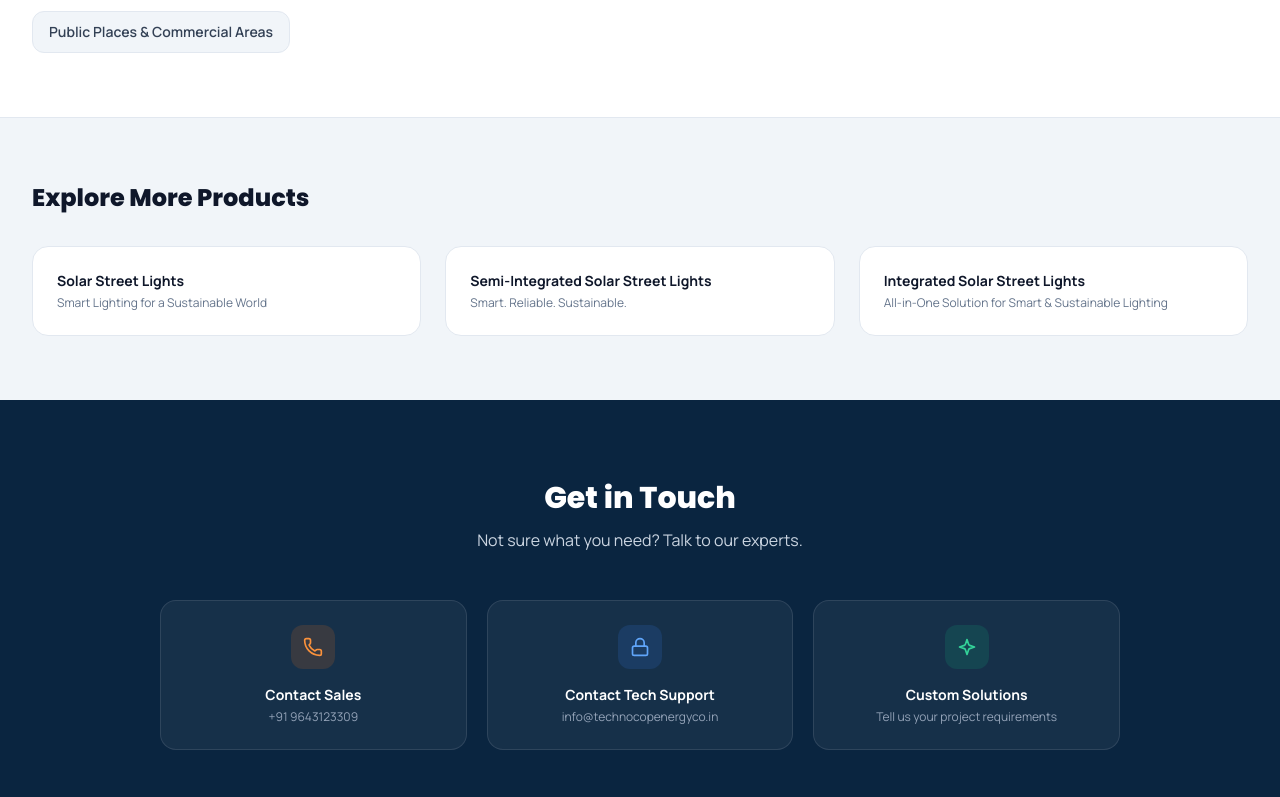
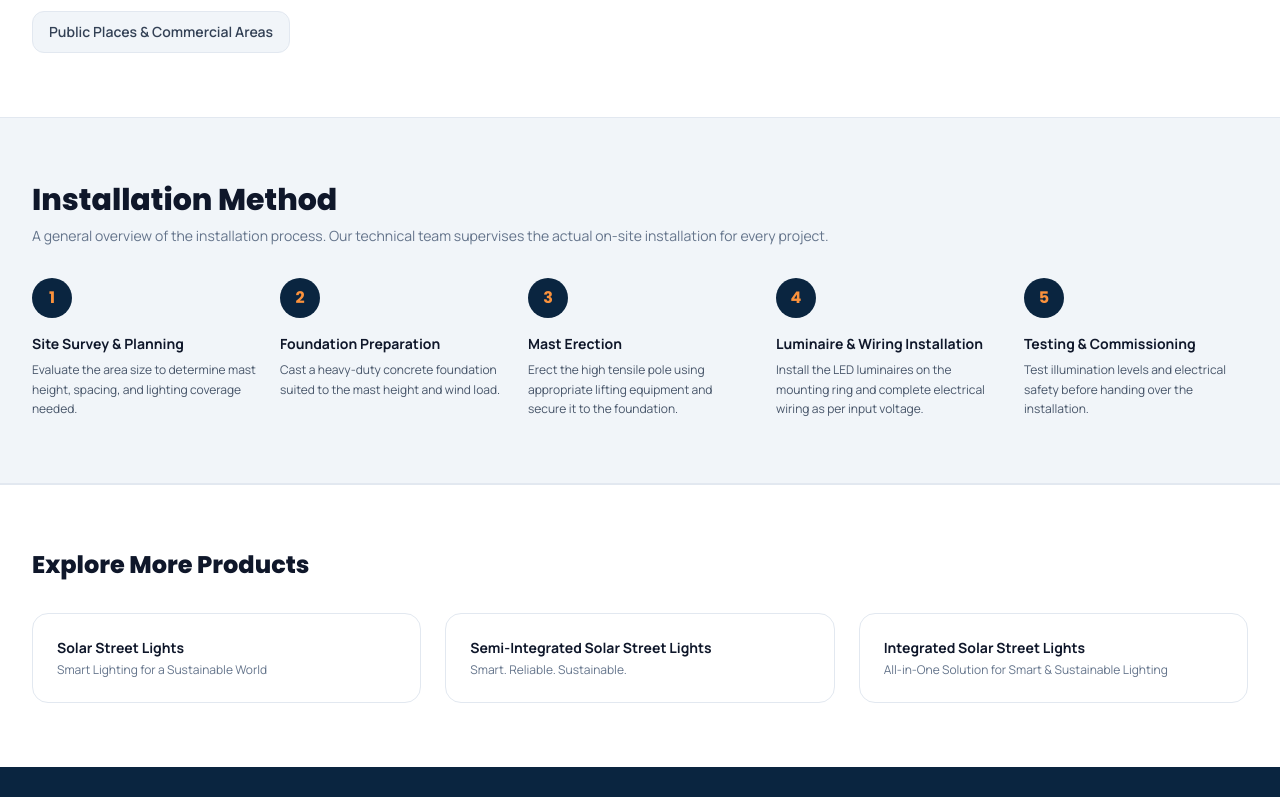
Before and after one commit to pra-chi02/Techcop-Website, an Angular app in the folder frontend/: page /products/high-mast-lights in a window 1280 px wide. Shown: the part 1823-2620 px from the top of the page. Built offline with nearby package versions, Linux system fonts and the light colour scheme.

Commit message:
Add installation method section

```diff
--- a/frontend/src/app/data.ts
+++ b/frontend/src/app/data.ts
@@ -39,6 +39,7 @@ export interface ProductCategory {
   wattageOptions: string[];
   keySpecs: SpecItem[];
   applications: string[];
+  installationSteps: { title: string; description: string }[];
 }
 
 export interface OtherProduct {
@@ -185,6 +186,13 @@ export const productCategories: ProductCategory[] = [
       { label: 'Mounting Height', value: '6 Meter to 12 Meter (Customizable)' },
     ],
     applications: ['Highways', 'Residential Areas', 'Parks & Gardens', 'Industrial Areas', 'Campus & Institutions', 'Rural & Remote Areas'],
+    installationSteps: [
+      { title: 'Site Survey & Planning', description: 'Assess the installation location, sunlight exposure, and pole spacing to plan the layout.' },
+      { title: 'Foundation & Pole Erection', description: 'Prepare the base foundation and erect the pole securely at the marked position.' },
+      { title: 'Panel & Fixture Mounting', description: 'Mount the solar panel at the correct tilt angle and attach the LED light fixture to the pole.' },
+      { title: 'Wiring & Battery Connection', description: 'Connect the panel, battery and LED fixture through the smart controller as per polarity.' },
+      { title: 'Testing & Commissioning', description: 'Run a full day-night cycle test to confirm charging, dusk-to-dawn operation, and handover.' },
+    ],
   },
   {
     slug: 'semi-integrated-solar-street-lights',
@@ -215,6 +223,13 @@ export const productCategories: ProductCategory[] = [
       { label: 'Mounting Height', value: '6 Meter to 12 Meter (Customizable)' },
     ],
     applications: ['Roads & Highways', 'Residential Areas', 'Parks & Gardens', 'Industrial Areas', 'Schools & Colleges', 'Rural Areas'],
+    installationSteps: [
+      { title: 'Site Survey & Planning', description: 'Check pole spacing, shading, and orientation requirements at the installation site.' },
+      { title: 'Foundation & Pole Erection', description: 'Cast the base foundation and erect the pole at the marked position.' },
+      { title: 'Panel Bracket & Fixture Mounting', description: 'Fix the solar panel bracket at the top facing optimal sun direction, and mount the light fixture below.' },
+      { title: 'Battery Unit Wiring', description: 'Connect the inbuilt battery unit to the panel and LED fixture through the controller.' },
+      { title: 'Testing & Commissioning', description: 'Verify auto on/off operation and backup performance before final handover.' },
+    ],
   },
   {
     slug: 'integrated-solar-street-lights',
@@ -245,6 +260,13 @@ export const productCategories: ProductCategory[] = [
       { label: 'Mounting Height', value: '6 Meter to 12 Meter (Customizable)' },
     ],
     applications: ['Roads & Highways', 'Residential Areas', 'Parks & Gardens', 'Industrial Areas', 'Schools & Colleges', 'Rural & Remote Areas'],
+    installationSteps: [
+      { title: 'Site Survey & Planning', description: 'Assess site layout and pole spacing since the all-in-one unit has no separate wiring needs.' },
+      { title: 'Foundation & Pole Erection', description: 'Prepare the base foundation and erect the pole at the marked location.' },
+      { title: 'Unit Mounting', description: 'Mount the integrated unit (panel, battery, LED and controller in one body) to the pole bracket.' },
+      { title: 'Angle Adjustment', description: 'Adjust the panel tilt angle for optimal sun exposure at the site latitude.' },
+      { title: 'Testing & Commissioning', description: 'Confirm dusk-to-dawn auto operation and backup performance before handover.' },
+    ],
   },
   {
     slug: 'high-mast-lights',
@@ -278,6 +300,13 @@ export const productCategories: ProductCategory[] = [
       { label: 'Surge Protection', value: '4KV / 6KV / 10KV' },
     ],
     applications: ['Ports & Terminals', 'Airports', 'Stadiums & Sports Complex', 'Industrial Areas', 'Highways & Toll Plazas', 'Railway Yards', 'Large Parking Areas', 'Public Places & Commercial Areas'],
+    installationSteps: [
+      { title: 'Site Survey & Planning', description: 'Evaluate the area size to determine mast height, spacing, and lighting coverage needed.' },
+      { title: 'Foundation Preparation', description: 'Cast a heavy-duty concrete foundation suited to the mast height and wind load.' },
+      { title: 'Mast Erection', description: 'Erect the high tensile pole using appropriate lifting equipment and secure it to the foundation.' },
+      { title: 'Luminaire & Wiring Installation', description: 'Install the LED luminaires on the mounting ring and complete electrical wiring as per input voltage.' },
+      { title: 'Testing & Commissioning', description: 'Test illumination levels and electrical safety before handing over the installation.' },
+    ],
   },
   {
     slug: 'solar-flood-lights',
@@ -310,6 +339,13 @@ export const productCategories: ProductCategory[] = [
       { label: 'Remote Control', value: 'On / Off, Timer, Brightness Mode' },
     ],
     applications: ['Buildings & Facades', 'Parks & Gardens', 'Billboards & Sign Boards', 'Stadiums & Playgrounds', 'Warehouses & Factories', 'Construction Sites', 'Parking Areas', 'Farm Houses & Open Areas'],
+    installationSteps: [
+      { title: 'Site Survey & Planning', description: 'Identify the mounting surface and beam angle needed to cover the target area.' },
+      { title: 'Bracket Mounting', description: 'Fix the adjustable mounting bracket securely to the wall, pole, or structure.' },
+      { title: 'Panel Positioning', description: 'Position the separate solar panel facing optimal sun direction, away from shading.' },
+      { title: 'Wiring & Remote Pairing', description: 'Connect the panel to the flood light body and pair the wireless remote control.' },
+      { title: 'Testing & Commissioning', description: 'Test brightness modes, timer settings, and auto on/off before handover.' },
+    ],
   },
   {
     slug: 'solar-water-pumping-systems',
@@ -339,6 +375,13 @@ export const productCategories: ProductCategory[] = [
       { label: 'How It Works', value: 'Solar Panels → Pump Controller (MPPT/AC/DC) → Water Pumping → Clean Water for Use' },
     ],
     applications: ['Agriculture & Irrigation', 'Dairy Farms', 'Drinking Water Supply', 'Rural & Remote Areas', 'Industrial Use', 'Parks & Gardens', 'Community Projects'],
+    installationSteps: [
+      { title: 'Site & Water Source Assessment', description: 'Evaluate the water source, required flow rate, and total dynamic head for pump sizing.' },
+      { title: 'Solar Array Installation', description: 'Mount the solar panels on a suitable structure facing optimal sun direction, clear of shading.' },
+      { title: 'Pump & Controller Setup', description: 'Install the submersible or surface pump and connect it to the MPPT/AC-DC pump controller.' },
+      { title: 'Piping & Electrical Connections', description: 'Connect delivery pipes and complete electrical wiring as per the controller manual.' },
+      { title: 'Commissioning & Trial Run', description: 'Run a trial cycle to verify flow rate and system performance before handover.' },
+    ],
   },
 ];
 
--- a/frontend/src/app/pages/product-detail/product-detail.component.html
+++ b/frontend/src/app/pages/product-detail/product-detail.component.html
@@ -93,8 +93,23 @@
     </div>
   </section>
 
+  <!-- Installation method -->
+  <section class="py-16 bg-slate-100 border-y border-slate-200">
+    <div class="max-w-7xl mx-auto px-4 sm:px-8">
+      <h2 class="text-2xl sm:text-3xl font-extrabold font-heading text-slate-900 mb-2">Installation Method</h2>
+      <p class="text-sm text-slate-500 mb-8">A general overview of the installation process. Our technical team supervises the actual on-site installation for every project.</p>
+      <div class="grid grid-cols-1 sm:grid-cols-2 lg:grid-cols-5 gap-6">
+        <div *ngFor="let step of p.installationSteps; let i = index" class="relative">
+          <div class="w-10 h-10 rounded-full bg-[#0A2540] text-orange-400 flex items-center justify-center font-bold font-heading mb-4">{{ i + 1 }}</div>
+          <h4 class="font-bold text-slate-900 text-sm mb-1.5">{{ step.title }}</h4>
+          <p class="text-xs text-slate-600 leading-relaxed">{{ step.description }}</p>
+        </div>
+      </div>
+    </div>
+  </section>
+
   <!-- Related products -->
-  <section class="py-16 bg-slate-100 border-t border-slate-200">
+  <section class="py-16 bg-white border-t border-slate-200">
     <div class="max-w-7xl mx-auto px-4 sm:px-8">
       <h2 class="text-xl sm:text-2xl font-extrabold font-heading text-slate-900 mb-8">Explore More Products</h2>
       <div class="grid grid-cols-1 sm:grid-cols-3 gap-6">
```
